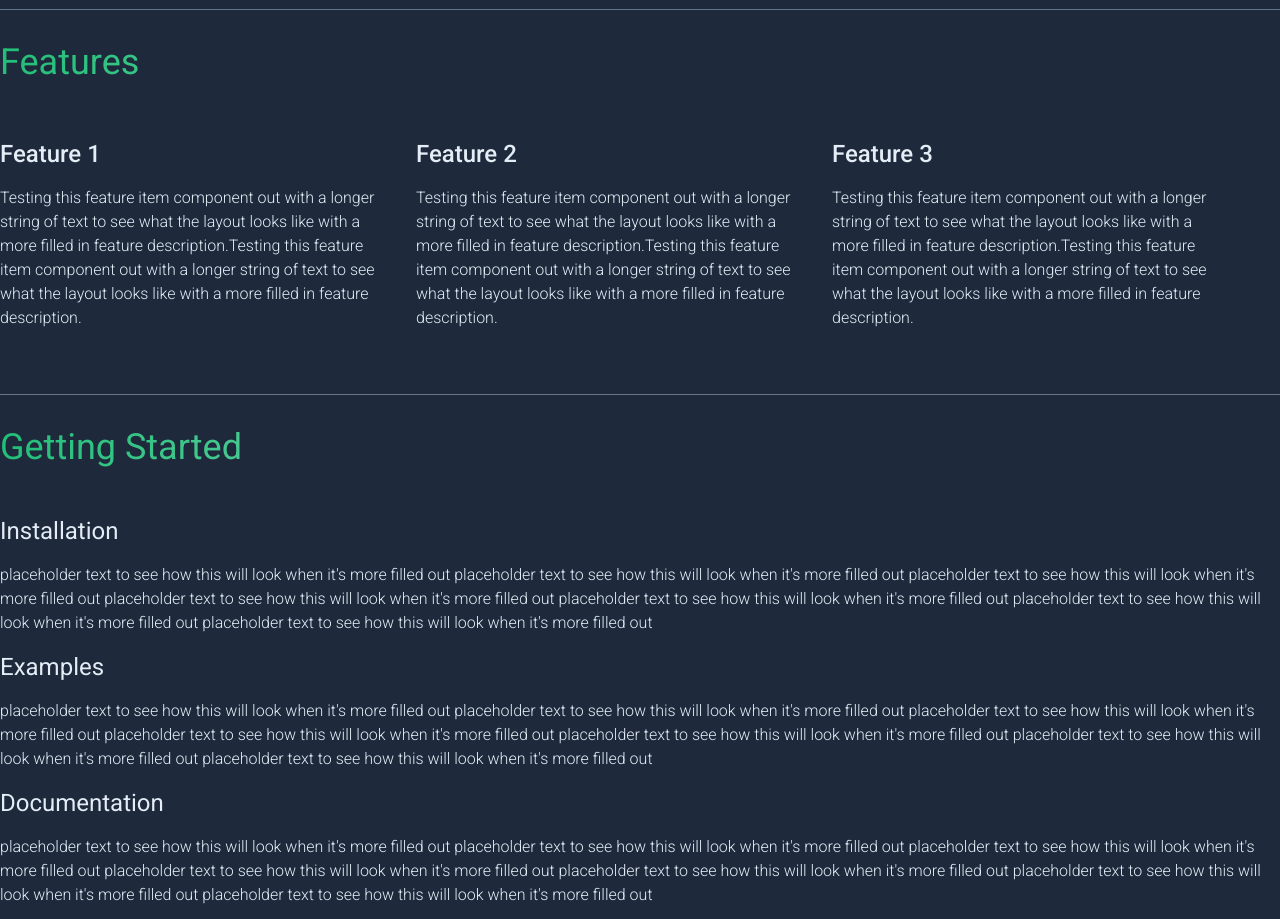
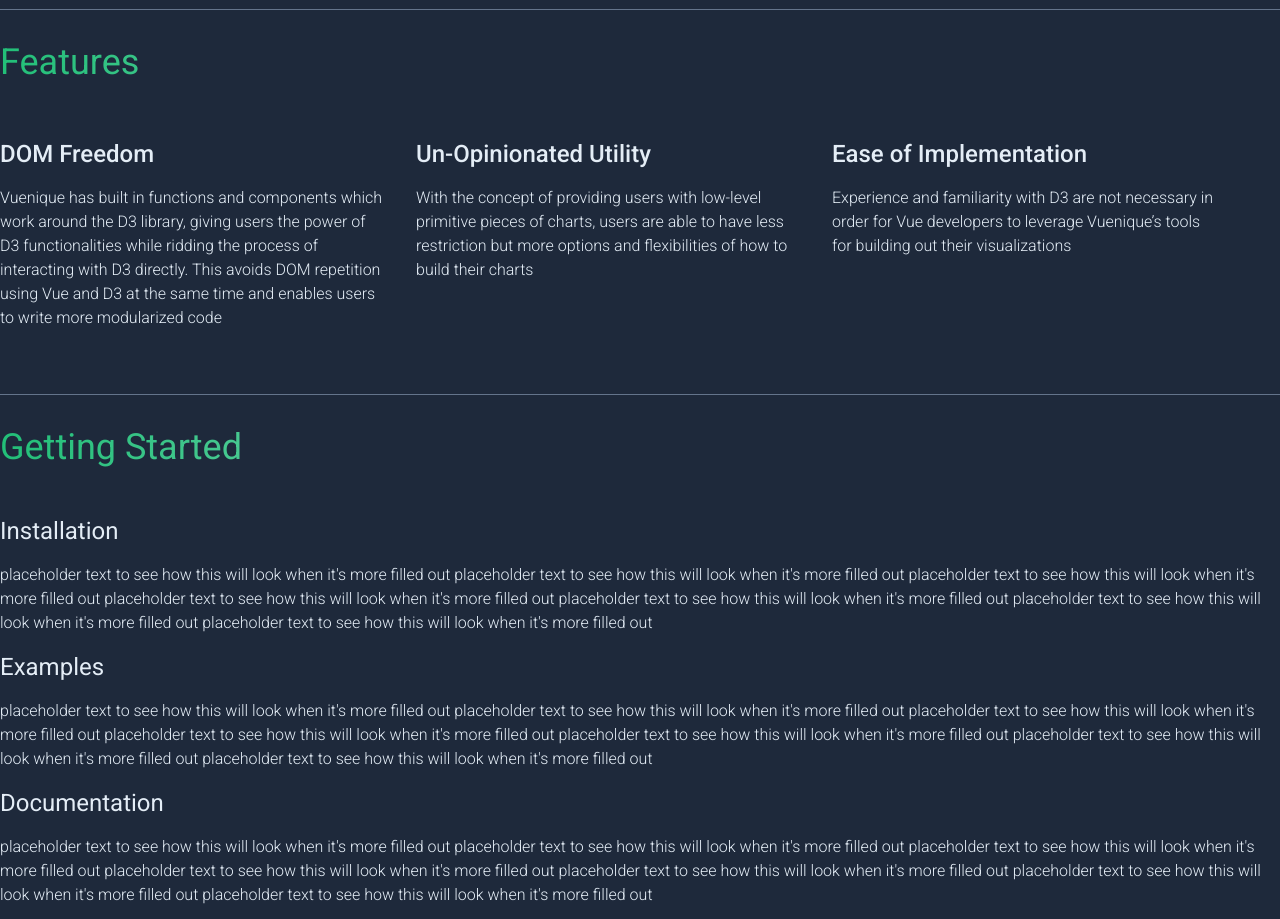
Before and after one commit to vuenique/vuenique-site, a Vue app: page / in a window 1280 px wide. Shown: the part 1880-2799 px from the top of the page. Built offline with nearby package versions, Linux system fonts and the light colour scheme; no server answers.

Commit message:
Features section updated

```diff
--- a/src/components/features-section/FeatureItems/FeatureItem1.vue
+++ b/src/components/features-section/FeatureItems/FeatureItem1.vue
@@ -2,11 +2,11 @@
 
 <template>
   <div class="text-whiteB font-light">
-    <h1 class="font-medium text-2xl text-whiteB py-4">Feature 1</h1>
-    Testing this feature item component out with a longer string of text to see
-    what the layout looks like with a more filled in feature description.Testing
-    this feature item component out with a longer string of text to see what the
-    layout looks like with a more filled in feature description.
+    <h1 class="font-medium text-2xl text-whiteB py-4">DOM Freedom</h1>
+    Vuenique has built in functions and components which work around the D3
+    library, giving users the power of D3 functionalities while ridding the
+    process of interacting with D3 directly. This avoids DOM repetition using
+    Vue and D3 at the same time and enables users to write more modularized code
   </div>
 </template>
 
--- a/src/components/features-section/FeatureItems/FeatureItem2.vue
+++ b/src/components/features-section/FeatureItems/FeatureItem2.vue
@@ -2,11 +2,12 @@
 
 <template>
   <div class="text-whiteB font-light">
-    <h1 class="py-4 font-medium text-2xl text-whiteB">Feature 2</h1>
-    Testing this feature item component out with a longer string of text to see
-    what the layout looks like with a more filled in feature description.Testing
-    this feature item component out with a longer string of text to see what the
-    layout looks like with a more filled in feature description.
+    <h1 class="py-4 font-medium text-2xl text-whiteB">
+      Un-Opinionated Utility
+    </h1>
+    With the concept of providing users with low-level primitive pieces of
+    charts, users are able to have less restriction but more options and
+    flexibilities of how to build their charts
   </div>
 </template>
 
--- a/src/components/features-section/FeatureItems/FeatureItem3.vue
+++ b/src/components/features-section/FeatureItems/FeatureItem3.vue
@@ -2,11 +2,12 @@
 
 <template>
   <div class="text-whiteB font-light">
-    <h1 class="py-4 font-medium text-2xl text-whiteB">Feature 3</h1>
-    Testing this feature item component out with a longer string of text to see
-    what the layout looks like with a more filled in feature description.Testing
-    this feature item component out with a longer string of text to see what the
-    layout looks like with a more filled in feature description.
+    <h1 class="py-4 font-medium text-2xl text-whiteB">
+      Ease of Implementation
+    </h1>
+    Experience and familiarity with D3 are not necessary in order for Vue
+    developers to leverage Vuenique’s tools for building out their
+    visualizations
   </div>
 </template>
 
```
